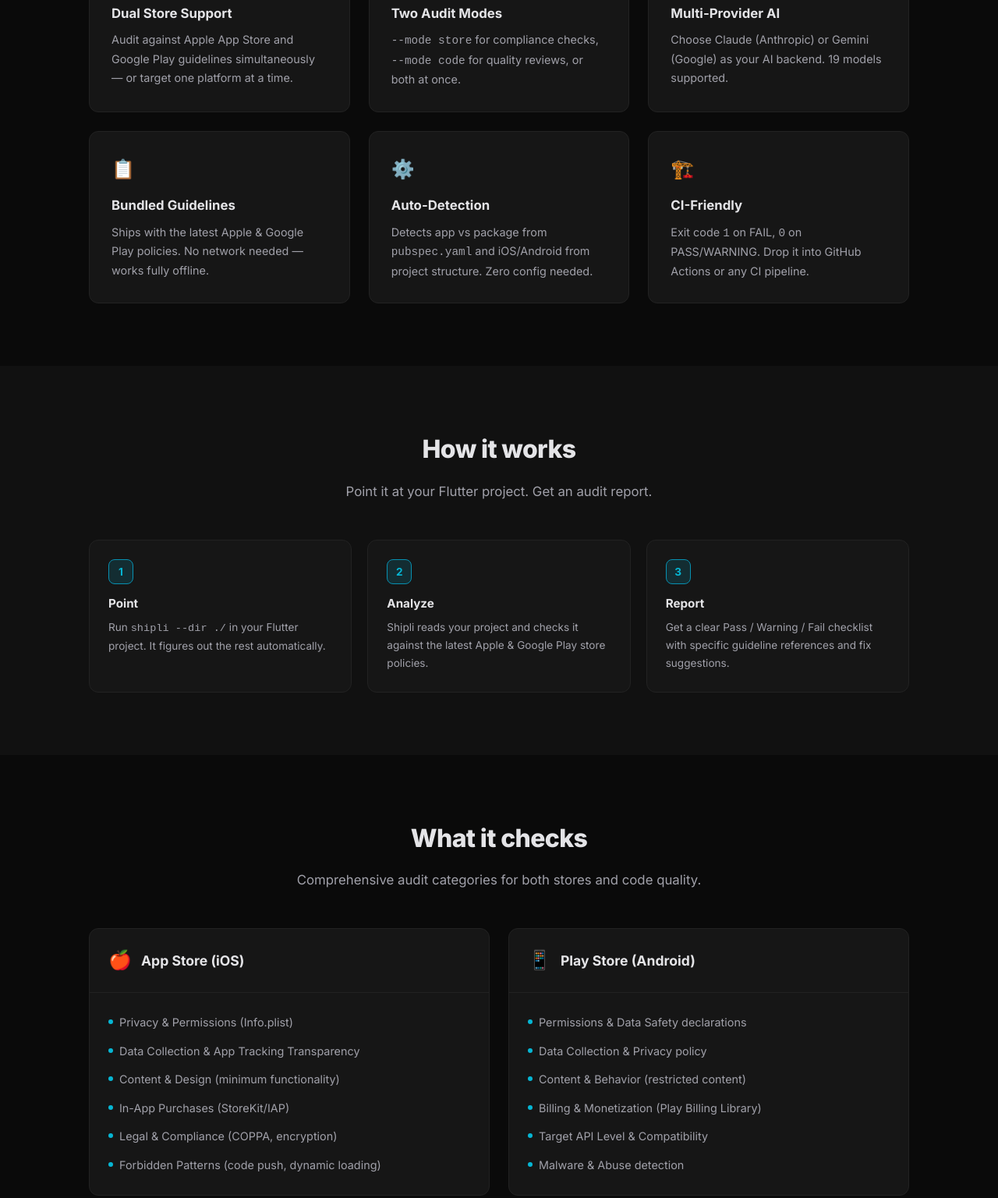
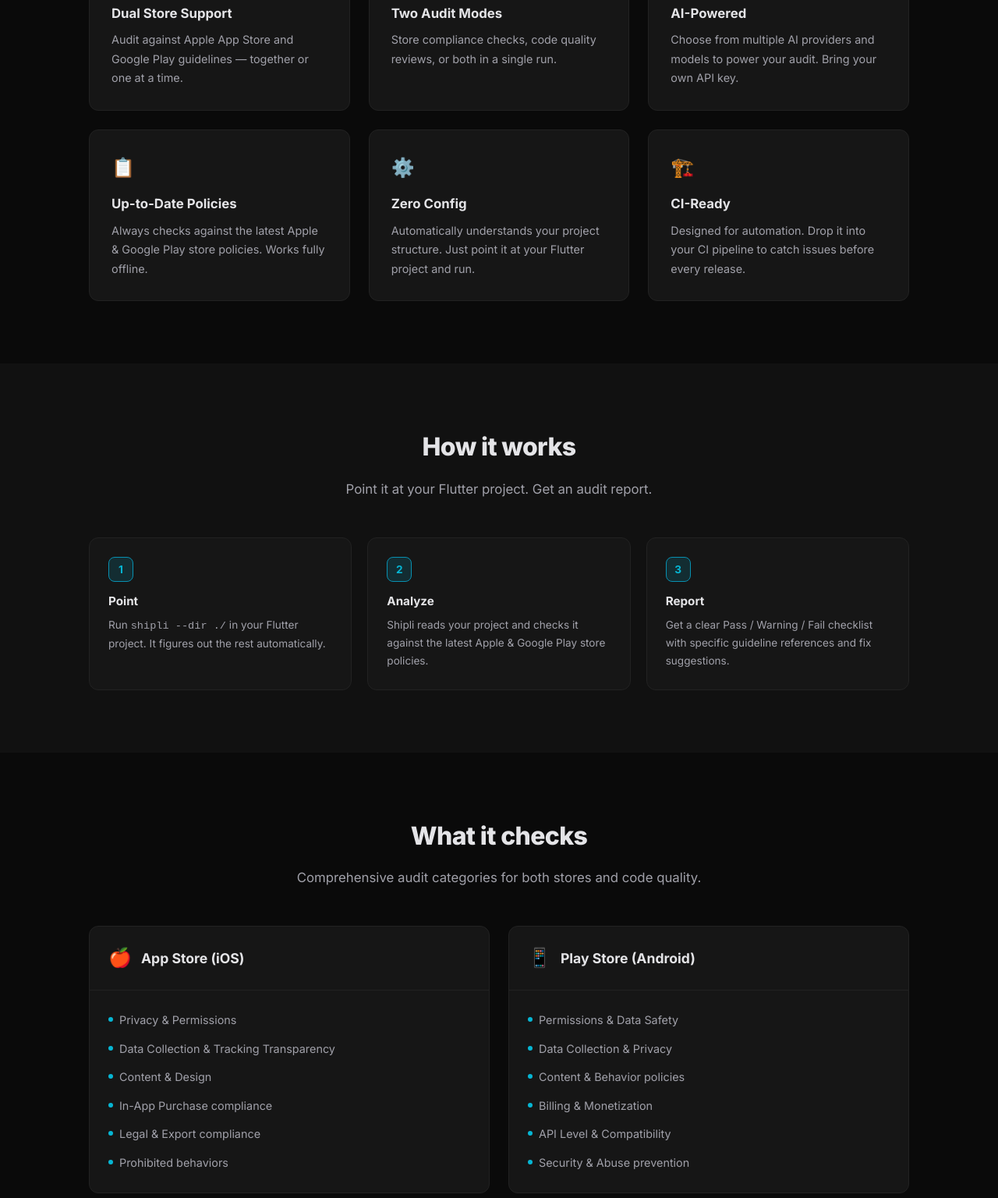
Before and after one commit to prasenjeet-symon/shipli-ai, a website: page docs/index.html in a window 1280 px wide. Shown: the part 1320-2856 px from the top of the page at 78% size. Drawn offline with Linux system fonts and the light colour scheme.

Commit message:
Clean up landing page — remove internal implementation details

```diff
--- a/docs/index.html
+++ b/docs/index.html
@@ -4,7 +4,7 @@
   <meta charset="UTF-8">
   <meta name="viewport" content="width=device-width, initial-scale=1.0">
   <title>Shipli — AI-Powered Store Audit for Flutter</title>
-  <meta name="description" content="Catch App Store and Play Store rejections before you submit. Shipli audits your Flutter code against live store guidelines using AI.">
+  <meta name="description" content="Catch App Store and Play Store rejections before you submit. Shipli audits your Flutter app against store guidelines using AI.">
   <link rel="preconnect" href="https://fonts.googleapis.com">
   <link href="https://fonts.googleapis.com/css2?family=Inter:wght@400;500;600;700;800&family=JetBrains+Mono:wght@400;700&display=swap" rel="stylesheet">
   <link rel="stylesheet" href="css/style.css">
@@ -81,32 +81,32 @@
       <div class="feature-card">
         <div class="feature-icon">&#x1F3AF;</div>
         <h3>Dual Store Support</h3>
-        <p>Audit against Apple App Store and Google Play guidelines simultaneously &mdash; or target one platform at a time.</p>
+        <p>Audit against Apple App Store and Google Play guidelines &mdash; together or one at a time.</p>
       </div>
       <div class="feature-card">
         <div class="feature-icon">&#x1F50D;</div>
         <h3>Two Audit Modes</h3>
-        <p><code>--mode store</code> for compliance checks, <code>--mode code</code> for quality reviews, or both at once.</p>
+        <p>Store compliance checks, code quality reviews, or both in a single run.</p>
       </div>
       <div class="feature-card">
         <div class="feature-icon">&#x1F916;</div>
-        <h3>Multi-Provider AI</h3>
-        <p>Choose Claude (Anthropic) or Gemini (Google) as your AI backend. 19 models supported.</p>
+        <h3>AI-Powered</h3>
+        <p>Choose from multiple AI providers and models to power your audit. Bring your own API key.</p>
       </div>
       <div class="feature-card">
         <div class="feature-icon">&#x1F4CB;</div>
-        <h3>Bundled Guidelines</h3>
-        <p>Ships with the latest Apple &amp; Google Play policies. No network needed &mdash; works fully offline.</p>
+        <h3>Up-to-Date Policies</h3>
+        <p>Always checks against the latest Apple &amp; Google Play store policies. Works fully offline.</p>
       </div>
       <div class="feature-card">
         <div class="feature-icon">&#x2699;&#xFE0F;</div>
-        <h3>Auto-Detection</h3>
-        <p>Detects app vs package from <code>pubspec.yaml</code> and iOS/Android from project structure. Zero config needed.</p>
+        <h3>Zero Config</h3>
+        <p>Automatically understands your project structure. Just point it at your Flutter project and run.</p>
       </div>
       <div class="feature-card">
         <div class="feature-icon">&#x1F3D7;&#xFE0F;</div>
-        <h3>CI-Friendly</h3>
-        <p>Exit code <code>1</code> on FAIL, <code>0</code> on PASS/WARNING. Drop it into GitHub Actions or any CI pipeline.</p>
+        <h3>CI-Ready</h3>
+        <p>Designed for automation. Drop it into your CI pipeline to catch issues before every release.</p>
       </div>
     </div>
   </div>
@@ -154,12 +154,12 @@
         </div>
         <div class="store-card-body">
           <ul>
-            <li>Privacy &amp; Permissions (Info.plist)</li>
-            <li>Data Collection &amp; App Tracking Transparency</li>
-            <li>Content &amp; Design (minimum functionality)</li>
-            <li>In-App Purchases (StoreKit/IAP)</li>
-            <li>Legal &amp; Compliance (COPPA, encryption)</li>
-            <li>Forbidden Patterns (code push, dynamic loading)</li>
+            <li>Privacy &amp; Permissions</li>
+            <li>Data Collection &amp; Tracking Transparency</li>
+            <li>Content &amp; Design</li>
+            <li>In-App Purchase compliance</li>
+            <li>Legal &amp; Export compliance</li>
+            <li>Prohibited behaviors</li>
           </ul>
         </div>
       </div>
@@ -170,12 +170,12 @@
         </div>
         <div class="store-card-body">
           <ul>
-            <li>Permissions &amp; Data Safety declarations</li>
-            <li>Data Collection &amp; Privacy policy</li>
-            <li>Content &amp; Behavior (restricted content)</li>
-            <li>Billing &amp; Monetization (Play Billing Library)</li>
-            <li>Target API Level &amp; Compatibility</li>
-            <li>Malware &amp; Abuse detection</li>
+            <li>Permissions &amp; Data Safety</li>
+            <li>Data Collection &amp; Privacy</li>
+            <li>Content &amp; Behavior policies</li>
+            <li>Billing &amp; Monetization</li>
+            <li>API Level &amp; Compatibility</li>
+            <li>Security &amp; Abuse prevention</li>
           </ul>
         </div>
       </div>
```
